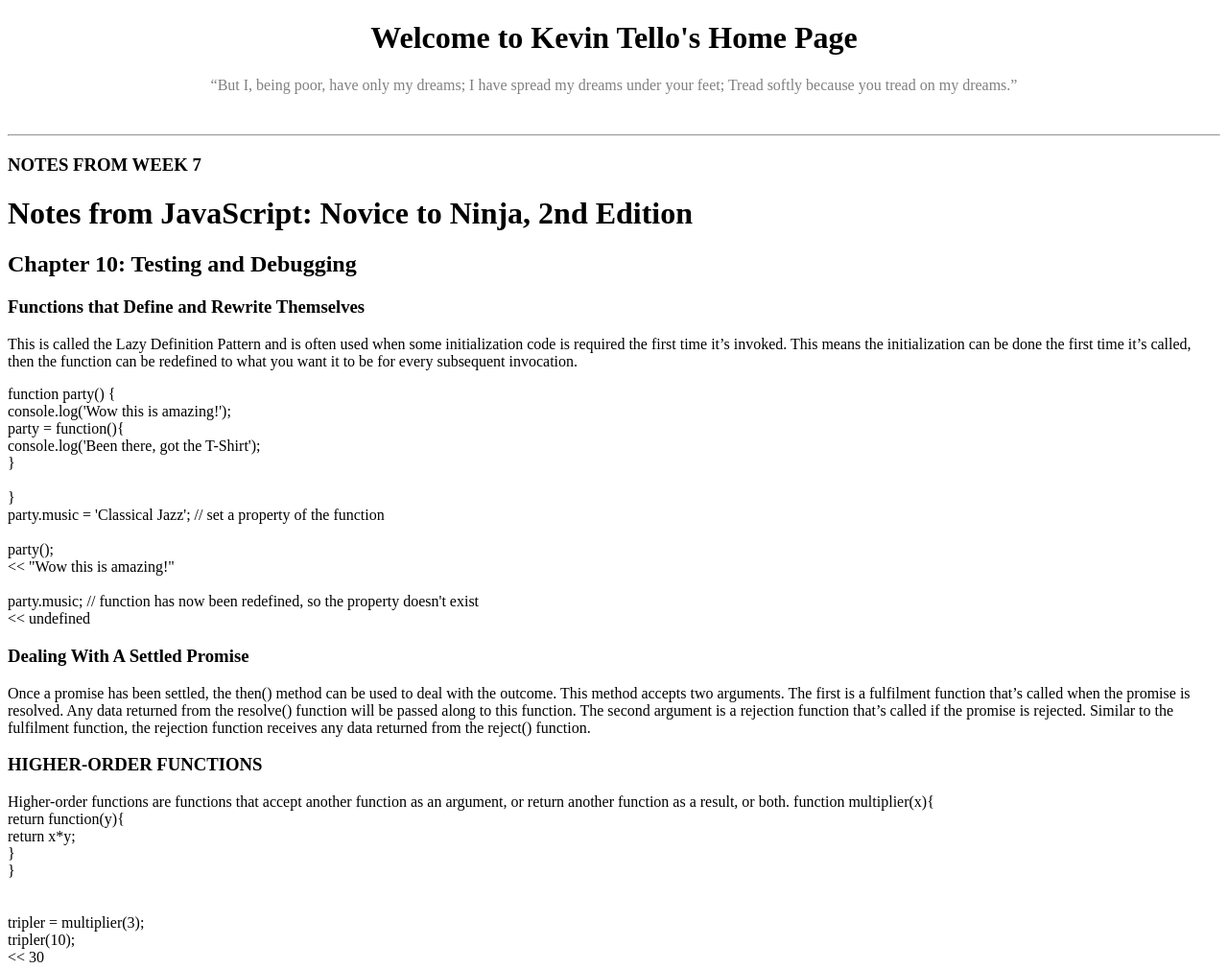
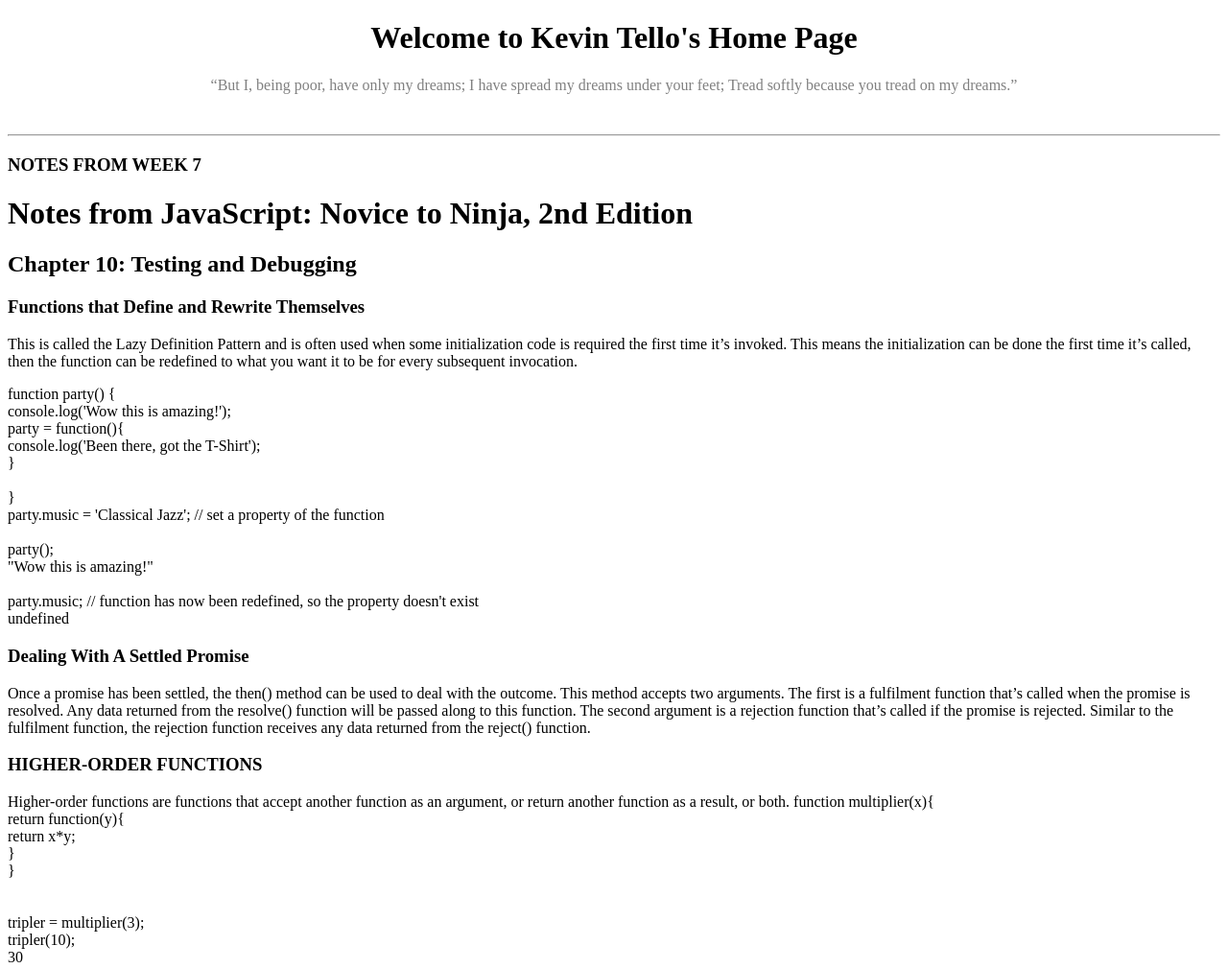
Before and after one commit to kevinalexandertello/WDD330, a website: page wdd330week7.html in a window 1280 px wide. Shown: the top 1010 px of the page at 96% size. Drawn offline with Linux system fonts and the light colour scheme.

Commit message:
Update wdd330week7.html

```diff
--- a/wdd330week7.html
+++ b/wdd330week7.html
@@ -19,12 +19,12 @@
   <hr>
   <h3>NOTES FROM WEEK 7</h3>
 </head>
-<body>
-    <main>
 
 
-        </div>
-        <div>
+
+
+
+
             <h1>Notes from JavaScript: Novice to Ninja, 2nd Edition </h1>
             <h2>Chapter 10: Testing and Debugging</h2>
 
@@ -48,10 +48,10 @@
                     party.music = 'Classical Jazz'; // set a property of the function<br>
                     <br>
                     party();<br>
-                    << "Wow this is amazing!"<br>
+                     "Wow this is amazing!"<br>
                     <br>
                     party.music; // function has now been redefined, so the property doesn't exist<br>
-                    << undefined<br>
+                    undefined<br>
             </p>
             <h3>Dealing With A Settled Promise</h3>
             <p>
@@ -80,7 +80,7 @@
         tripler = multiplier(3);<br>
 
 tripler(10);<br>
-<< 30<br>
+ 30<br>
 </p>
 
     <h3>
```
